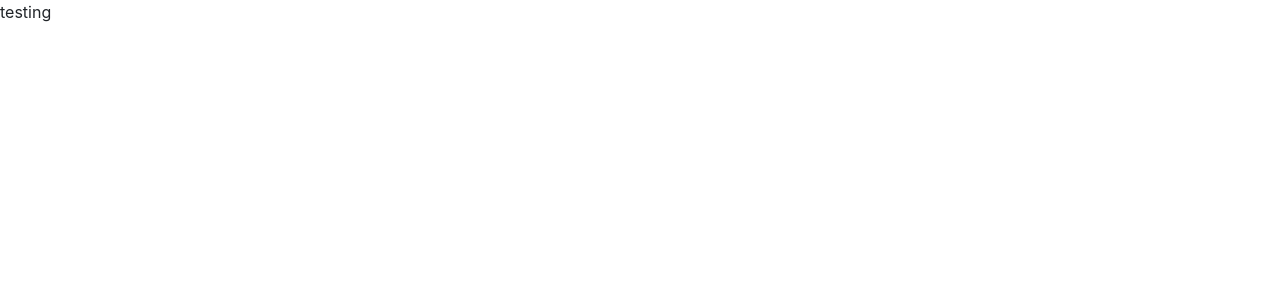
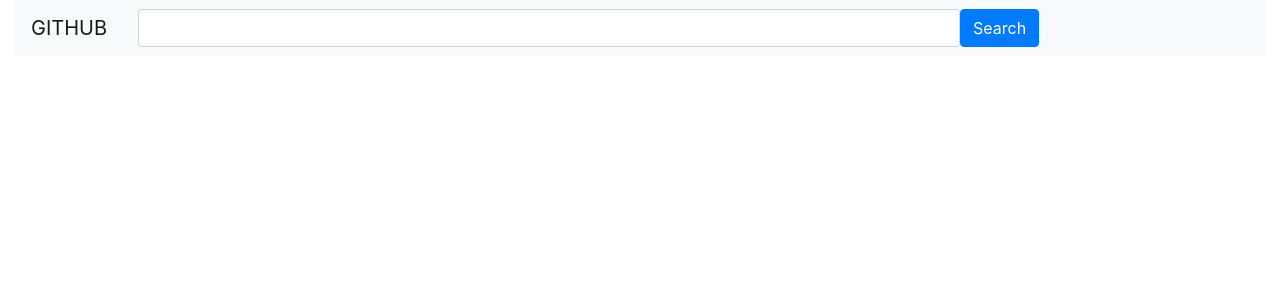
Before and after one commit to Moverr/githubsearch, a React (Create React App) app: page / in a window 1280 px wide. Shown: the top 300 px of the page. Built offline with nearby package versions, Linux system fonts and the light colour scheme.

Commit message:
creating initial search

```diff
--- a/src/components/SearchLandingPage.jsx
+++ b/src/components/SearchLandingPage.jsx
@@ -4,7 +4,27 @@ class SearchLandingPage extends Component {
     render() {
         return (
             <div>
-                testing
+                <div className="container-fluid">
+                    <div className="row">
+                        <div className="col-md-12">
+                            <nav className="navbar navbar-expand-lg navbar-light bg-light">
+
+                                {/* <!-- Add Github icon --> */}
+                                <a className="navbar-brand docs-creator" href="#">GITHUB</a>
+                                <div className="collapse navbar-collapse" id="bs-example-navbar-collapse-1">
+
+                                    <form className="form-inline col-md-12 ">
+                                        <input className="form-control col-md-9 " type="text" />
+                                        <button className="btn btn-primary my-2 my-sm-0" type="submit">
+                                            Search
+						</button>
+                                    </form>
+
+                                </div>
+                            </nav>
+                        </div>
+                    </div>
+                </div>
             </div>
         );
     }
```
